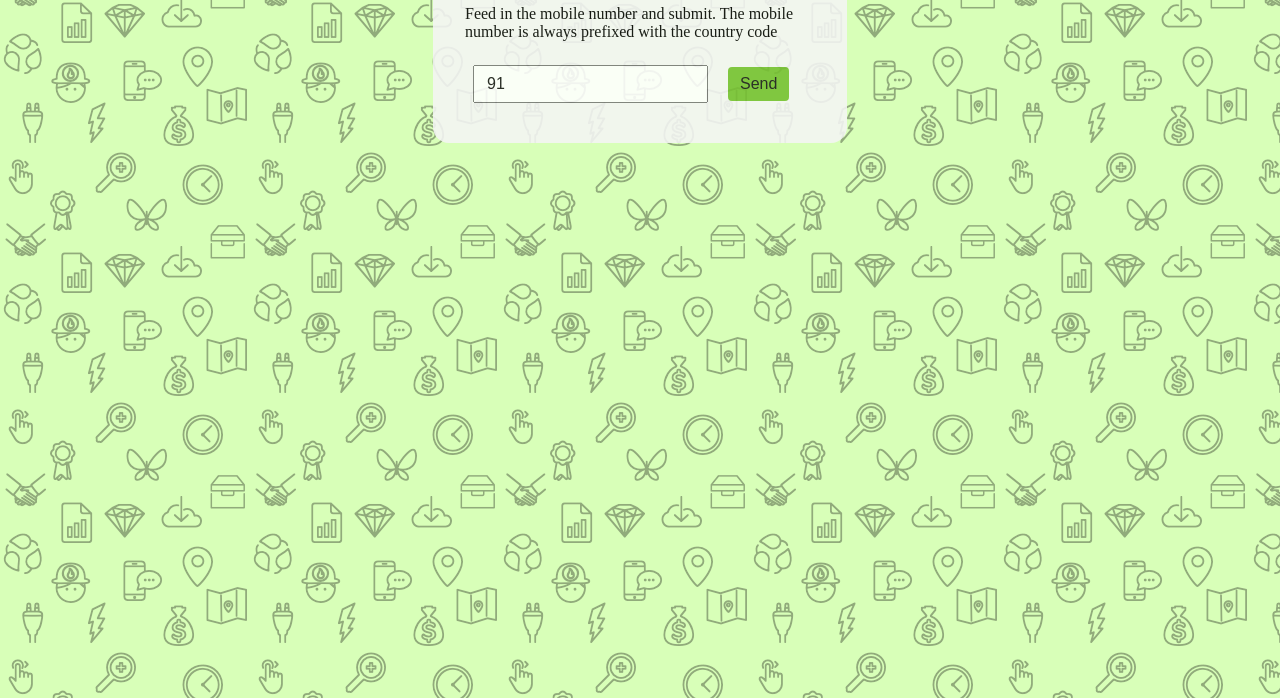
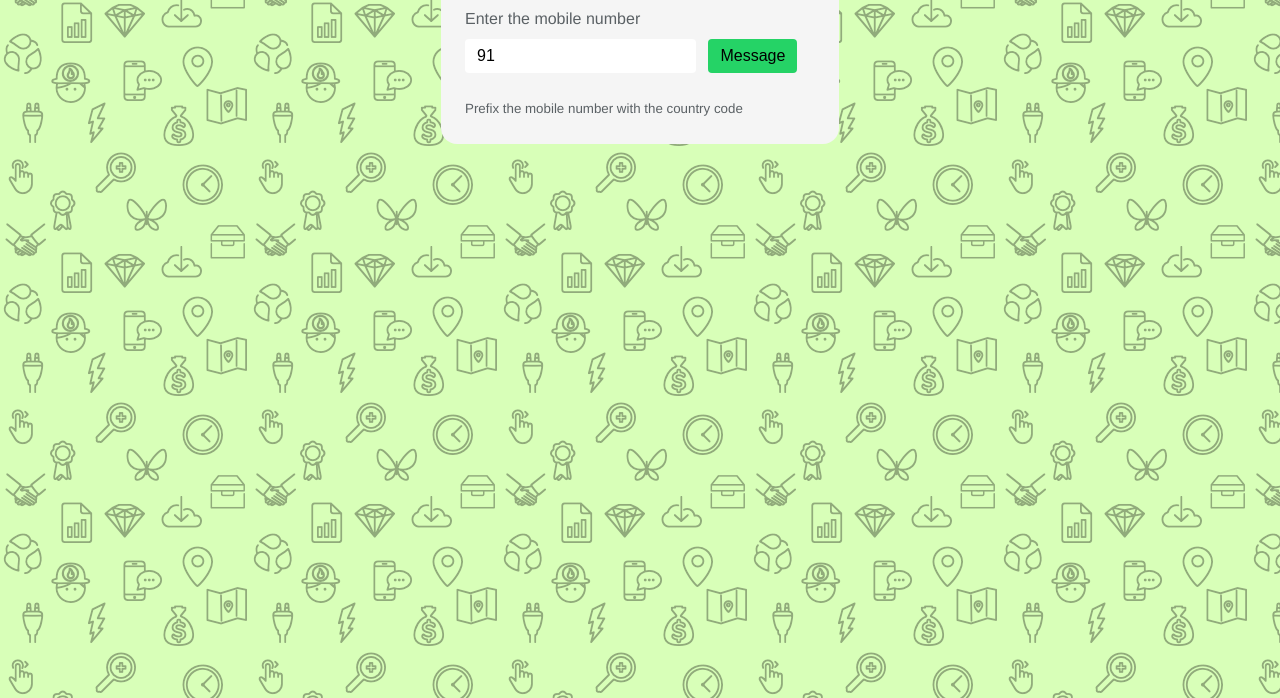
Before and after one commit to 12pixels/wa-messenger, a plain HTML site: page index.htm in a window 1280 px wide. Shown: the part 102-800 px from the top of the page. Drawn offline with Linux system fonts and the light colour scheme.

Commit message:
Add files via upload

```diff
--- a/index.htm
+++ b/index.htm
@@ -4,28 +4,32 @@
     <meta charset="utf-8">
     <meta name="viewport" content="width=device-width, initial-scale=1.0">
     <title>WhatsApp messenger</title>
+    <link rel="shortcut icon" href="https://static.whatsapp.net/rsrc.php/v3/yz/r/ujTY9i_Jhs1.png" />
   </head>
   <style media="screen">
     body {
       background: url('tile-bg.png');
-      opacity: 0.88;
+      font-family: Helvetica Neue, Helvetica Neue, Helvetica, Arial, sans-serif;
+      line-height: 1.4rem;
+      color:#111b21ad;
+    }
+    form {
+      padding-block:1rem;
     }
     input, button {
       padding: 0.5rem 0.75rem;
-      color:rgb(20,20,20);
       font-size:1rem;
-      margin:0.15rem;
+      margin:0.15rem 0.15rem 0.15rem 0;
+      border-style: none;
+      border-radius: 0.25rem;
     }
     button {
-      background-color: #75C030;
-      border-style: none;
-      border-radius: 0.25rem;
+      background-color: #25d366;
     }
     div.box {
       background-color: whitesmoke;
       border-radius: 1rem;
-      border-color: darkgray;
-      padding:2rem;
+      padding:1.5rem;
       width:auto;
       margin:0 auto;
       justify-content: center;
@@ -35,18 +39,19 @@
           width:350px;
         }
         input,button {
-          margin:0.5rem;
+          margin:0.5rem 0.5rem 0.5rem 0;
         }
     }
   </style>
   <body>
     <div class="box">
       <h2>WhatsApp messenger</h2>
-      <p>Feed in the mobile number and submit. The mobile number is always prefixed with the country code</p>
       <form class="" action="https://api.whatsapp.com/send" method="get">
+        <label for="phone">Enter the mobile number</label>
         <input type="number" name="phone" value="91" required>
-        <button type="submit" name="button">Send</button>
+        <button type="submit" name="button">Message</button>
       </form>
+      <small>Prefix the mobile number with the country code</small>
     </div>
 
   </body>
```
